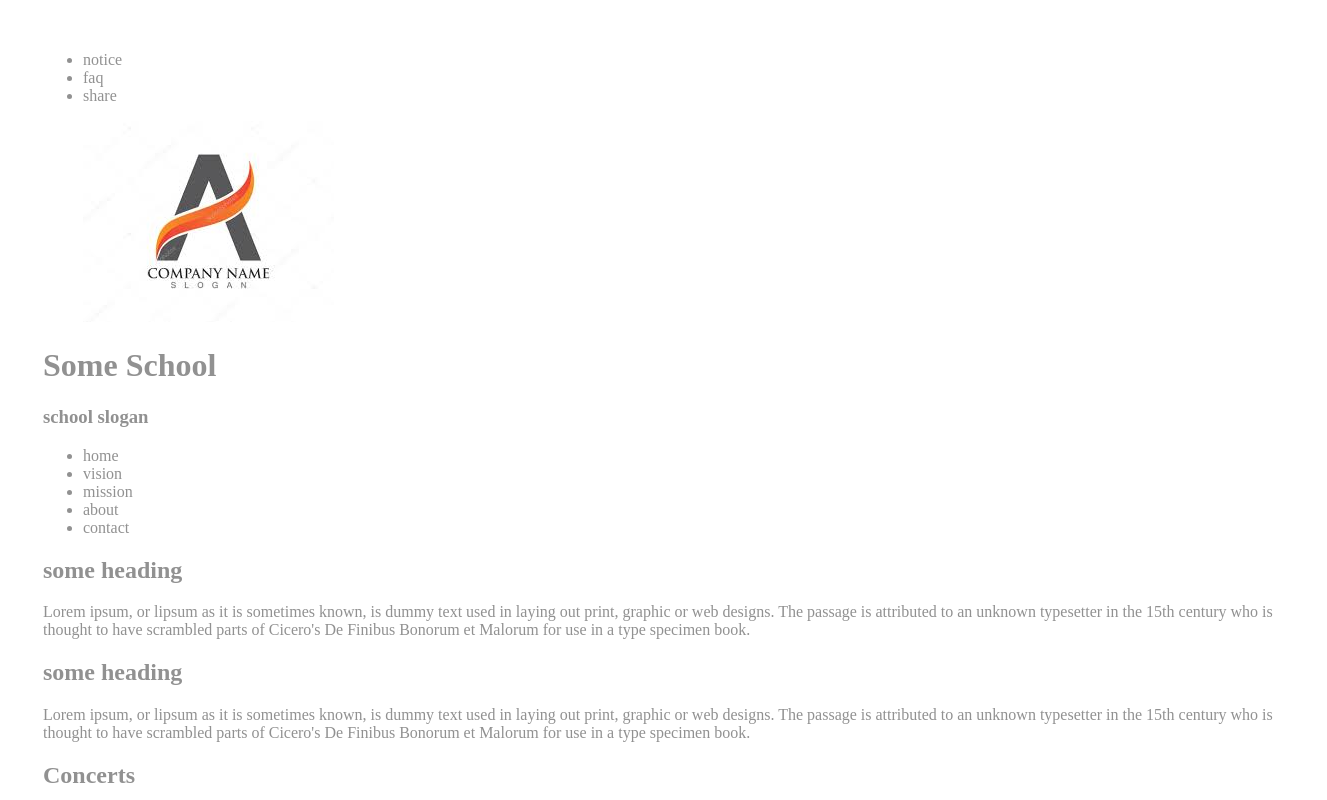
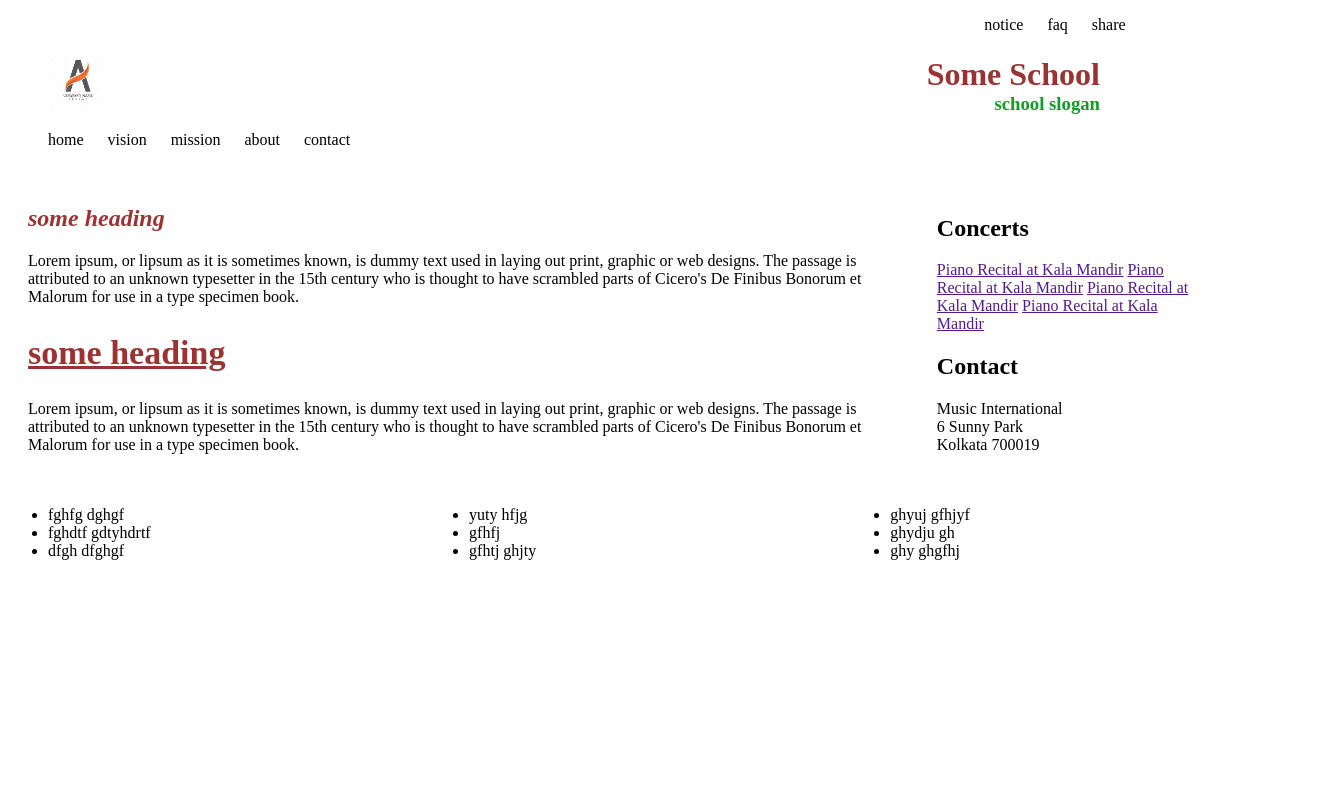
Before and after one commit to sumitradeveloper/learn, a plain HTML site: page index.html in a window 1280 px wide. Shown: the top 800 px of the page, 1327 px wide, since content can reach past the window. Drawn offline with Linux system fonts and the light colour scheme.

Commit message:
style change of index file

```diff
--- a/css/styles.css
+++ b/css/styles.css
@@ -1,6 +1,98 @@
 #content-wrapper{
- width: 100%;
- margin: 15px;
- padding: 20px;
- color:#919191
+ width: 96%;
+ margin: 2%;
+ background-color:#919191
 }
+
+/**
+ header style start
+*/
+
+#head-content nav:nth-child(1){
+    text-align: end;
+    margin-right: 10%;
+}
+
+#head-content nav li{
+ list-style-type: none;
+ padding-right: 20px;
+ display: inline;
+}
+
+#head-content img{
+    width: 60px;
+    height: 60px;
+}
+header > figure{
+ width: 20%;
+ display: inline;
+}
+header > hgroup, header  h1, header h3{
+    display: inline-block;
+    width: 75%;
+    text-align: end;
+    margin: 0;
+}
+
+header h1{
+    color:#9c3333
+}
+
+header h3{
+    color: #129c27;
+}
+
+/**
+ header style end
+*/
+
+#body-content{
+    width: 70%;
+    display: inline-block;
+    margin: 20px;
+}
+
+aside {
+    display: inline-block;
+    width: 20%;
+}
+
+footer, footer div, footer ul{
+    display: inline-block;
+}
+footer div{
+    width: 33%;
+}
+footer{
+    width: 100%;
+}
+
+
+
+
+
+
+article h2{
+    color:#9c3333
+   }
+  #body-content article:nth-child(1) h2{
+       font-style: italic;
+   }
+   #body-content article:nth-child(2) h2{
+       font-size: 34px;
+       text-decoration: underline;
+   }
+
+
+
+
+.color h2{
+ color:#9c3333
+}
+.first h2{
+    font-style: italic;
+}
+.second h2{
+    font-size: 34px;
+    text-decoration: underline;
+}
--- a/index.html
+++ b/index.html
@@ -18,7 +18,7 @@
     <!--[if lt IE 7]>
             <p class="browsehappy">You are using an <strong>outdated</strong> browser. Please <a href="#">upgrade your browser</a> to improve your experience.</p>
         <![endif]-->
-    <div id="content-wrapper">
+
 
 <!-- header start -->
         <div id="head-content">
@@ -52,7 +52,7 @@
 
 <!-- body content start -->
         <div id="body-content">
-            <article>
+            <article class="first color">
                 <h2>some heading</h2>
                 <section>Lorem ipsum, or lipsum as it is sometimes known,
                     is dummy text used in laying out print, graphic or
@@ -63,7 +63,7 @@
                 </section>
                 <figure></figure>
             </article>
-            <article>
+            <article class="second color">
                 <h2>some heading</h2>
                 <section>Lorem ipsum, or lipsum as it is sometimes known,
                     is dummy text used in laying out print, graphic or
@@ -98,7 +98,7 @@
         </aside>
 <!-- Sidebar end -->
 
-<!-- Fotter Start -->
+<!-- Footer Start -->
         <footer>
             <div>
                 <ul>
```
